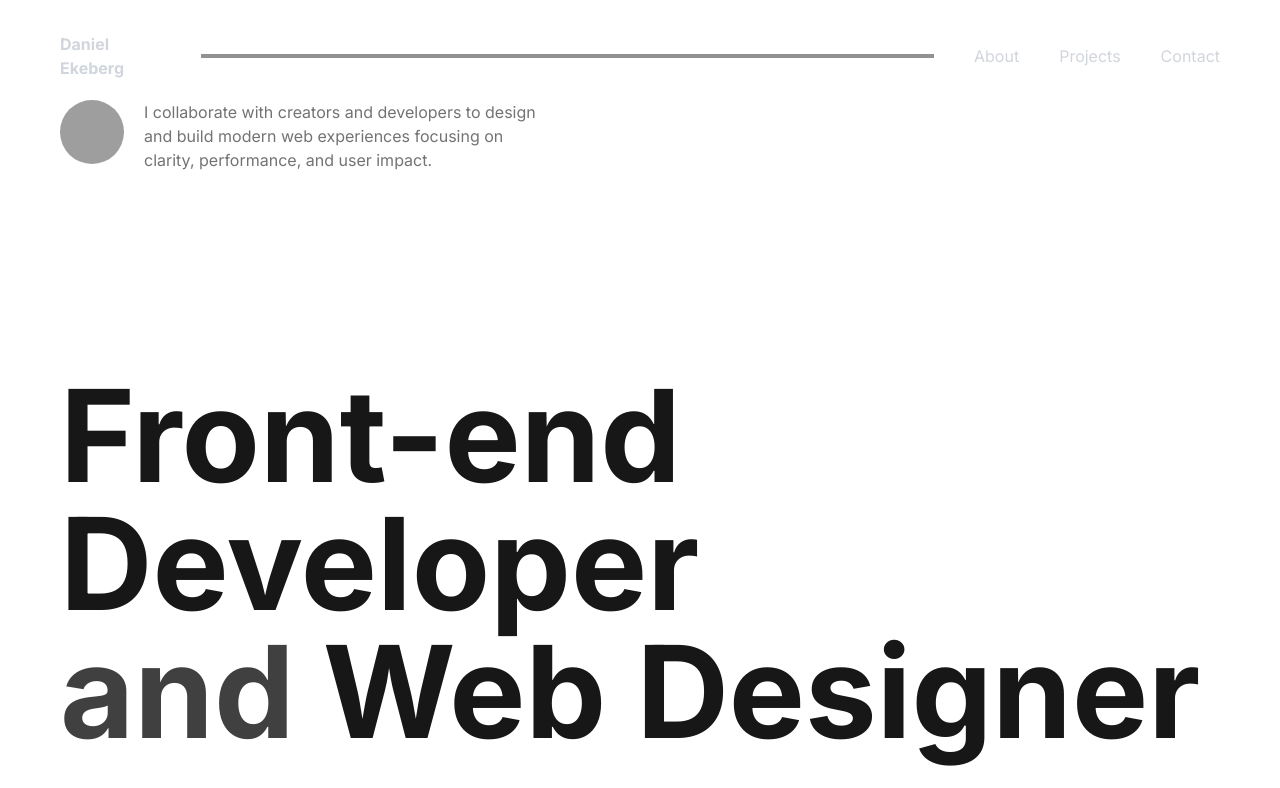
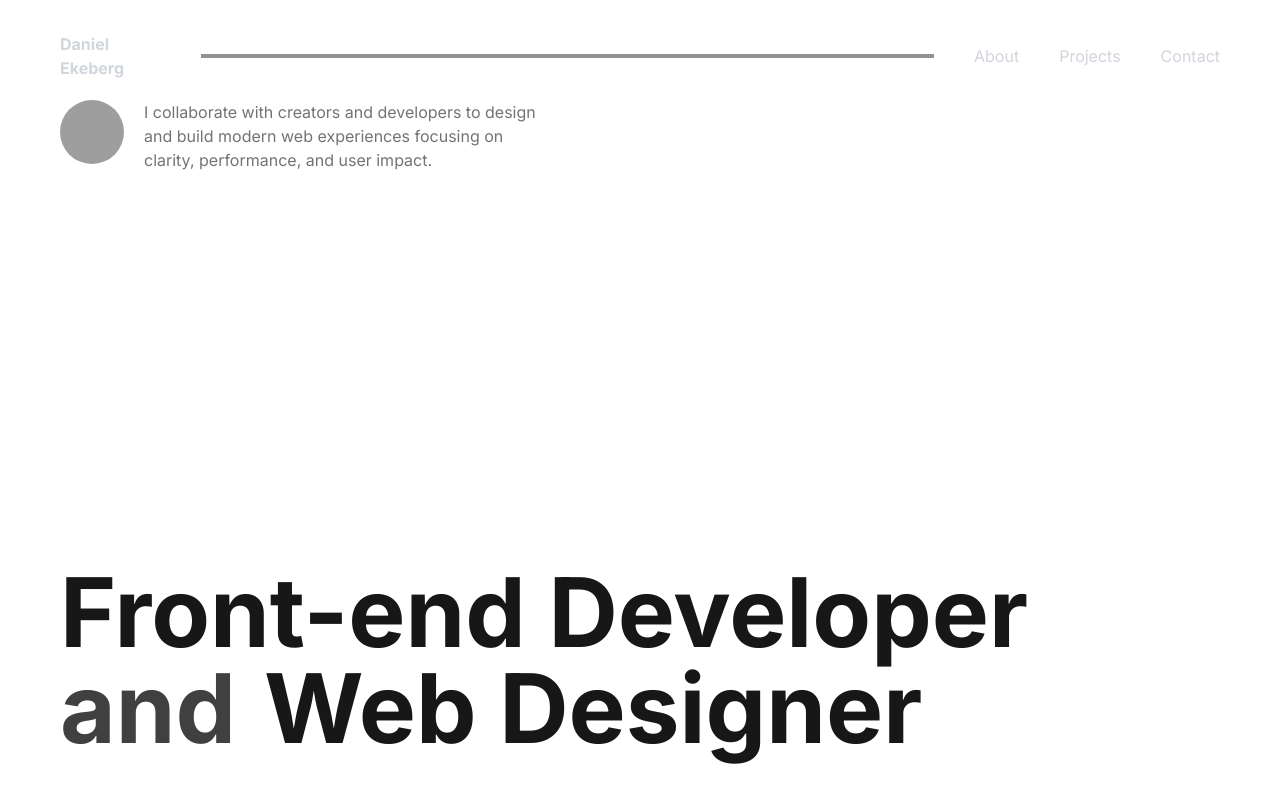
Before and after one commit to danielekeberg/portfolio-react, a Next.js app: page / in a window 1280 px wide. Shown: the top 788 px of the page. Built offline with nearby package versions, Linux system fonts and the light colour scheme; grey boxes are pictures that could not be loaded; a web font is replaced by a local one.

Commit message:
Update Section h-size

```diff
--- a/src/components/Section.tsx
+++ b/src/components/Section.tsx
@@ -1,10 +1,10 @@
 function Section() {
     return (
         <section className="h-[73vh] flex flex-col justify-end">
-            <h1 className="text-9xl font-bold">Front-end Developer</h1>
+            <h1 className="text-8xl font-bold">Front-end Developer</h1>
             <div className="flex gap-7">
-                <h1 className="text-9xl font-bold text-neutral-700">and</h1>
-                <h1 className="text-9xl font-bold">Web Designer</h1>
+                <h1 className="text-8xl font-bold text-neutral-700">and</h1>
+                <h1 className="text-8xl font-bold">Web Designer</h1>
             </div>
 
         </section>
```
